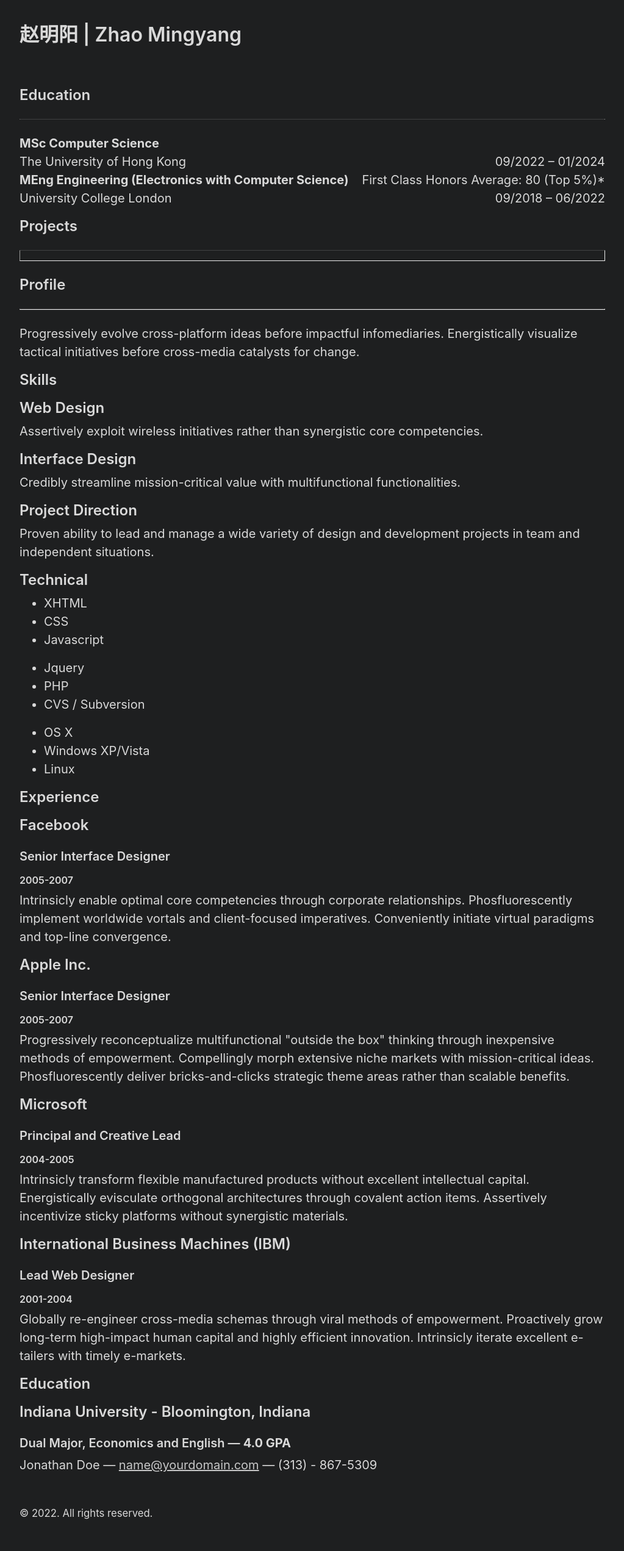
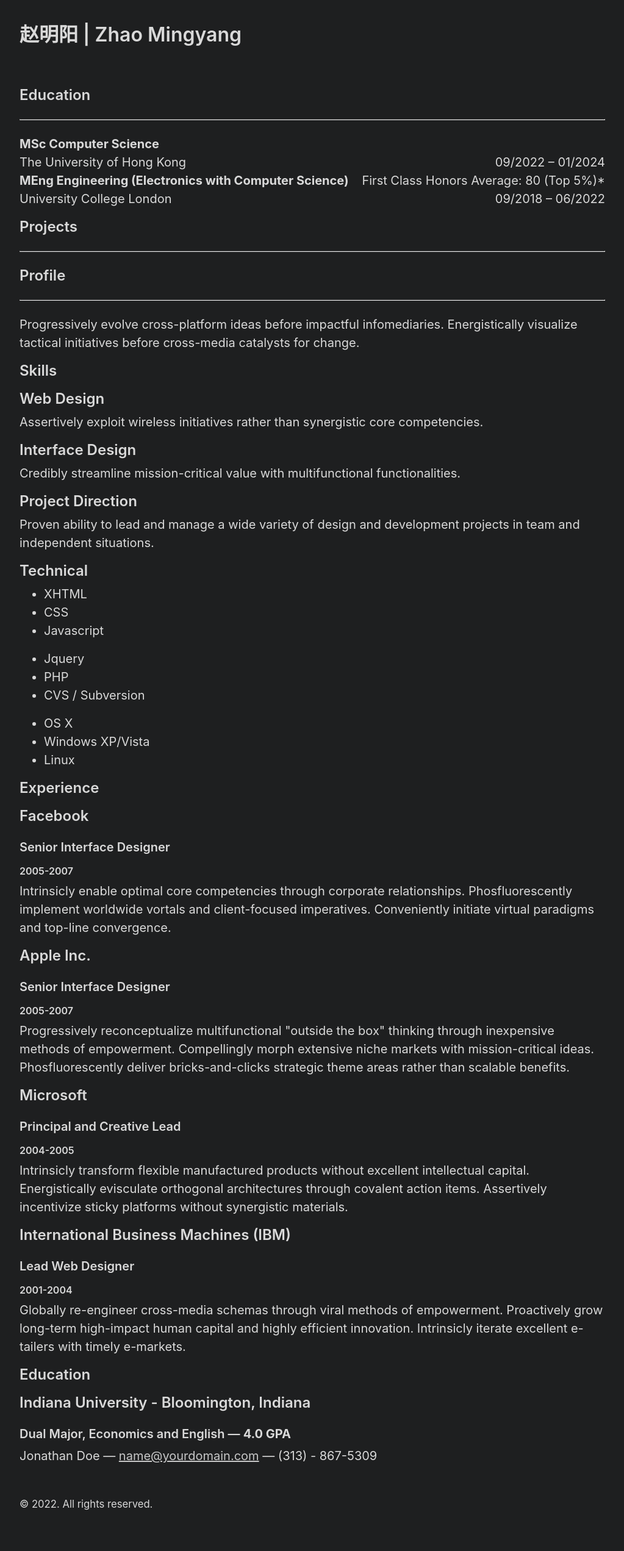
Before and after one commit to Zhao-Mingyang/zhao-mingyang.github.io, a Jekyll site: the page built from about.md, in a window 1280 px wide. Shown: the whole page at 61% size, without its empty margins (128-1151 px from the left). Built offline with Jekyll 4.4.1, drawn with Linux system fonts in a browser that asks for light colours.

Commit message:
Update default.html

```diff
--- a/_layouts/default.html
+++ b/_layouts/default.html
@@ -12,14 +12,14 @@
 
      <main>
         <h2>Education</h2>
-	     <hr style="FILTER: alpha(opacity=100,finishopacity=0,style=1)" width="100% border= 10px" SIZE=1>
+	     <hr>
 	<b> MSc Computer Science </b> <br>
 	<div style="float:left;"> The University of Hong Kong  </div> <div style="float:right;"> 09/2022 – 01/2024 </div> <br>
 	<div style="float:left; text-align:left"> <b> MEng Engineering (Electronics with Computer Science) </b> </div>
 		     <div style="float:right; text-align:right"> First Class Honors Average: 80 (Top 5%)*</div> <br>
 	<div style="float:left;"> University College London </div> <div style="float:right;"> 09/2018 – 06/2022</div> <br>
 	<p align="left"> <h2>Projects</h2> </p>
-	     <hr  size="20px">
+	     <hr>
       </main>
 
 
```
